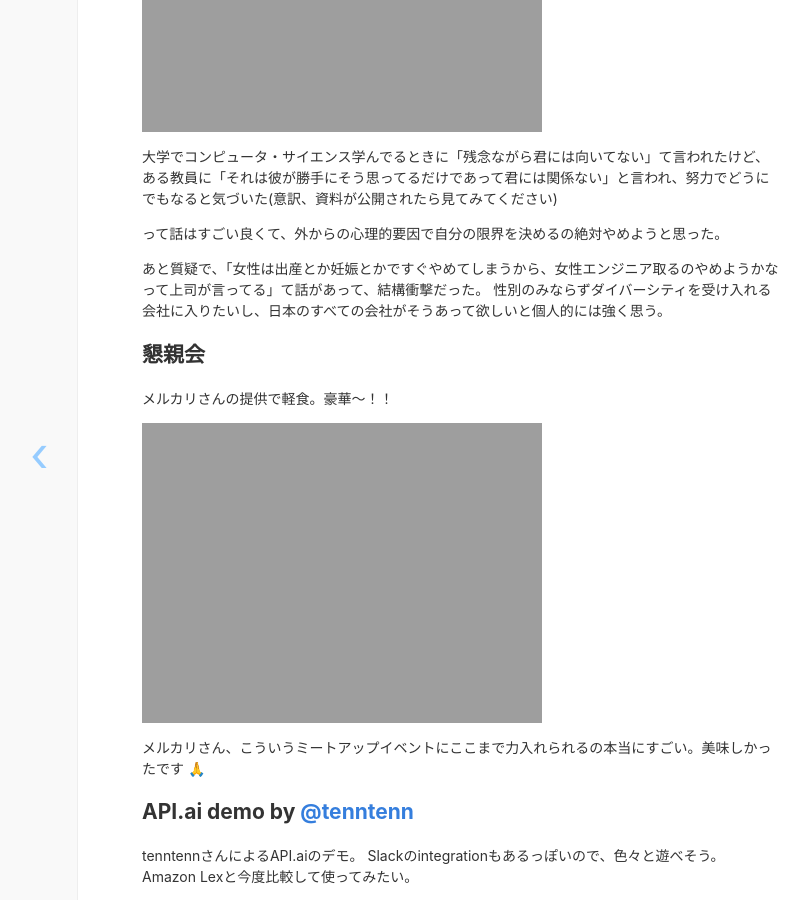
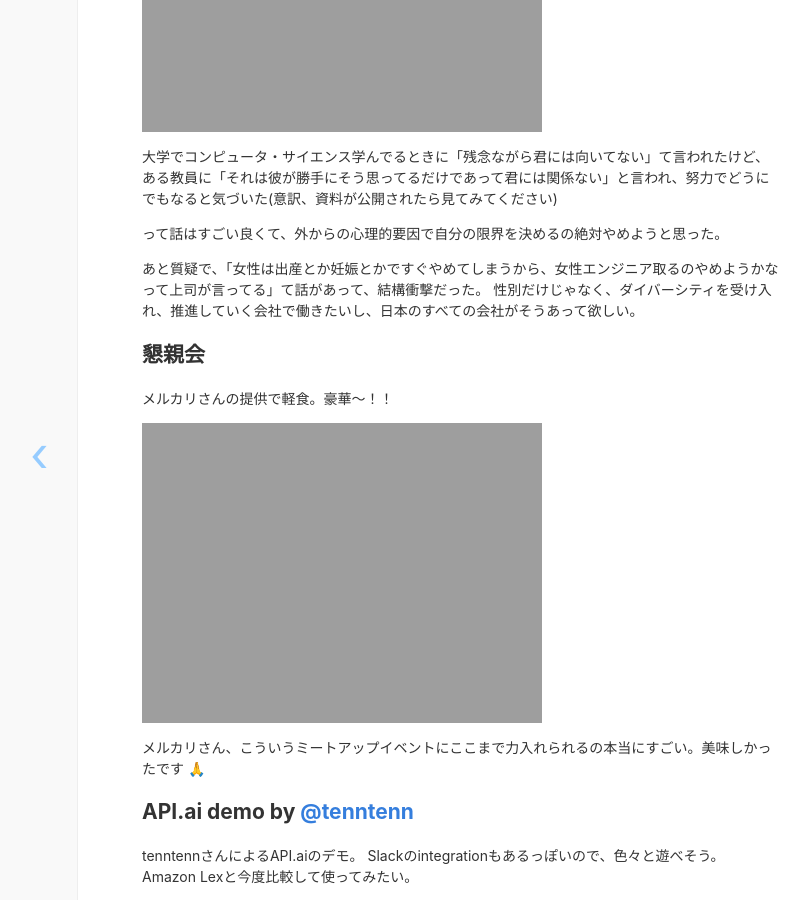
Before and after one commit to arayaryoma/reservoir.allajah.com, a Jekyll site: the page built from _posts/2017-06-20-gcp-global-meetup.markdown, in a window 1280 px wide and 900 px high, scrolled down 911 px. Shown: the whole window, without its empty margins (179-987 px from the left). Built offline with Jekyll 4.4.1, drawn with Linux system fonts in a browser that asks for light colours; nearby versions of some CDN libraries; comment, search, counter and statistics services are not loaded.

Commit message:
:moneybag: Fix texts

```diff
--- a/_posts/2017-06-20-gcp-global-meetup.markdown
+++ b/_posts/2017-06-20-gcp-global-meetup.markdown
@@ -27,7 +27,7 @@ Google Developers GroupのAmandaさんのセッション。Amandaさんがなん
 って話はすごい良くて、外からの心理的要因で自分の限界を決めるの絶対やめようと思った。
 
 あと質疑で、「女性は出産とか妊娠とかですぐやめてしまうから、女性エンジニア取るのやめようかなって上司が言ってる」て話があって、結構衝撃だった。
-性別のみならずダイバーシティを受け入れる会社に入りたいし、日本のすべての会社がそうあって欲しいと個人的には強く思う。
+性別だけじゃなく、ダイバーシティを受け入れ、推進していく会社で働きたいし、日本のすべての会社がそうあって欲しい。
 
 ## 懇親会
 メルカリさんの提供で軽食。豪華〜！！
```
